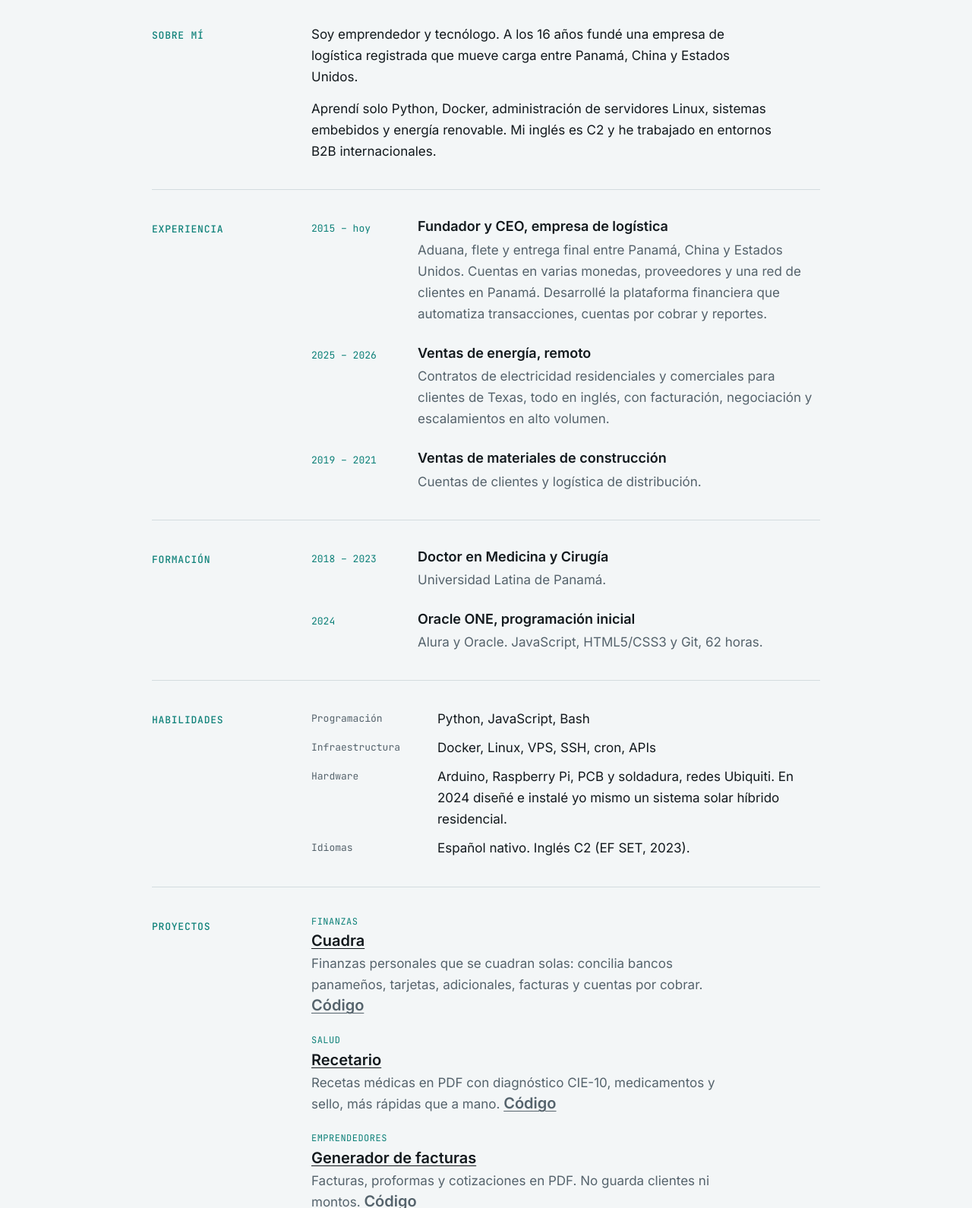
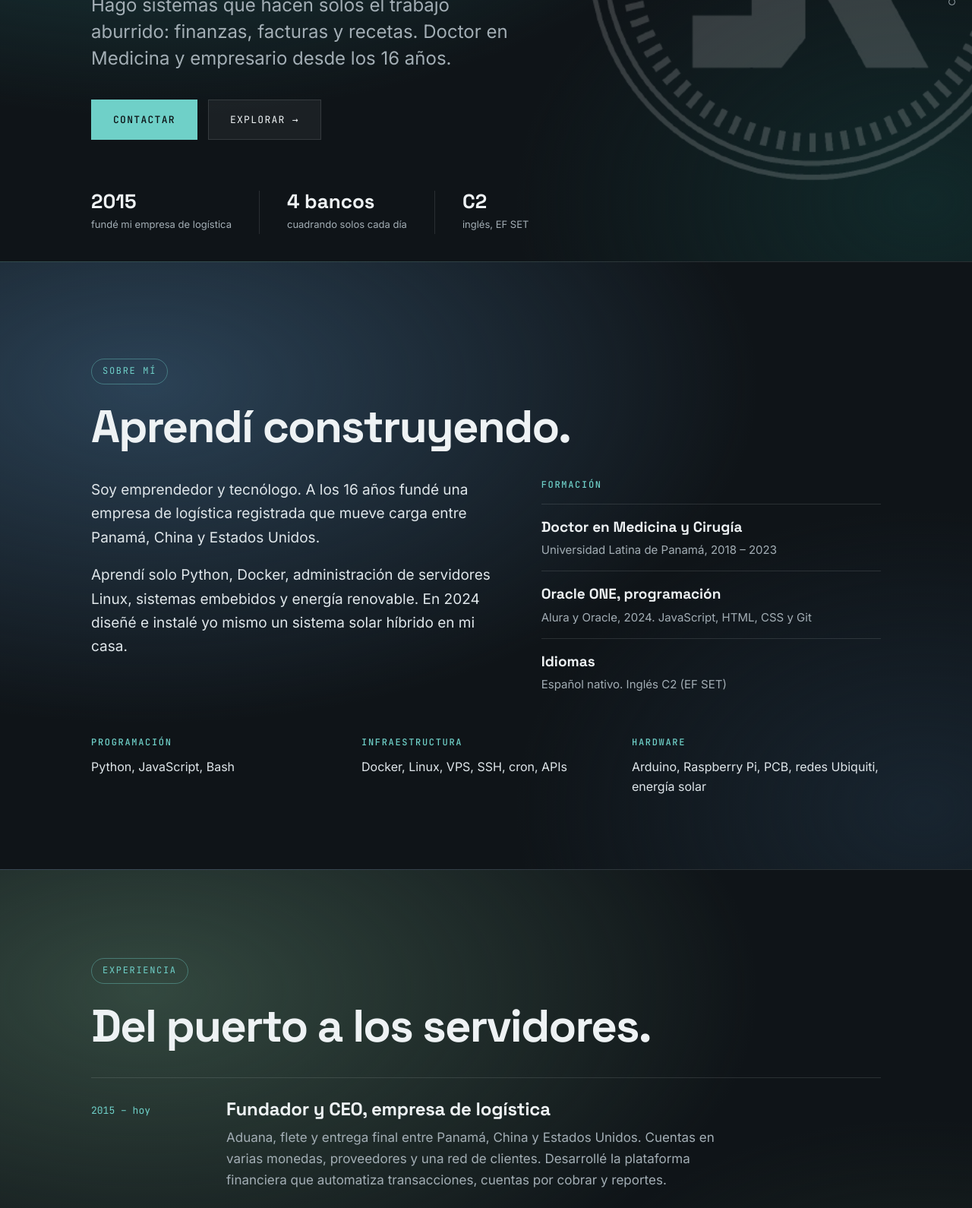
Before and after one commit to KleverBatista-max/KleverBatista-max.github.io, a plain HTML site: page index.html in a window 1280 px wide. Shown: the part 455-2045 px from the top of the page at 76% size. Drawn offline with Linux system fonts and the light colour scheme.

Commit message:
Portada en paneles de pantalla completa, solo oscura

```diff
--- /dev/null
+++ b/assets/home.css
@@ -0,0 +1,100 @@
+/* Portada: paneles de pantalla completa, cada uno con su campo de color; el sello JK es la imagen principal. */
+:root {
+  --bg: #0f1418; --ink: #eef2f4; --mute: #a3aeb5; --line: rgb(238 242 244 / .12);
+  --accent: #6fd0c8; --accent-strong: #19a99f;
+  --f-hero: #1f4a4c; --f-about: #2b4256; --f-exp: #33483f; --f-proj: #4d4038; --f-write: #3a3f55; --f-contact: #3f4a47;
+  --head: "Space Grotesk", "Helvetica Neue", Arial, sans-serif;
+  --body: "Inter", "Helvetica Neue", Arial, sans-serif;
+  --mono: "JetBrains Mono", ui-monospace, Menlo, monospace;
+  color-scheme: dark;
+}
+* { box-sizing: border-box; }
+html { scroll-behavior: smooth; scroll-snap-type: y proximity; }
+body { margin: 0; background: var(--bg); color: var(--ink); font-family: var(--body); font-size: 17px; line-height: 1.65; }
+a { color: inherit; }
+a:focus-visible, button:focus-visible { outline: 2px solid var(--accent); outline-offset: 3px; }
+
+.top { position: fixed; inset: 0 0 auto 0; z-index: 20; height: 64px; display: flex; align-items: center; gap: 28px; padding: 0 max(24px, env(safe-area-inset-left,0px)); background: rgb(15 20 24 / .82); backdrop-filter: blur(10px); border-bottom: 1px solid var(--line); }
+.top .brand { display: flex; align-items: center; gap: 12px; margin-right: auto; text-decoration: none; font-family: var(--head); font-weight: 700; font-size: 20px; letter-spacing: -.01em; }
+.top .brand img { width: 34px; height: 34px; filter: invert(1); }
+.top nav { display: flex; gap: 28px; font-size: 15px; }
+.top nav a { text-decoration: none; color: var(--mute); }
+.top nav a:hover { color: var(--ink); }
+@media (max-width: 720px) { .top nav { display: none; } }
+
+.dots { position: fixed; right: 22px; top: 50%; transform: translateY(-50%); z-index: 20; display: grid; gap: 14px; }
+.dots a { width: 9px; height: 9px; border-radius: 50%; border: 1px solid var(--mute); display: block; }
+.dots a.on { background: var(--accent); border-color: var(--accent); }
+@media (max-width: 720px) { .dots { display: none; } }
+
+.panel { position: relative; min-height: 100svh; scroll-snap-align: start; display: flex; align-items: center; padding: 104px max(24px, env(safe-area-inset-left,0px)) 72px; overflow: hidden; isolation: isolate; border-bottom: 1px solid var(--line);
+  background: radial-gradient(ellipse 90% 80% at 15% 20%, var(--field) 0%, transparent 70%), radial-gradient(ellipse 60% 70% at 95% 90%, color-mix(in srgb, var(--field) 55%, #000) 0%, transparent 70%), var(--bg); }
+.inner { width: 100%; max-width: 1040px; margin: 0 auto; position: relative; z-index: 2; }
+.label { display: inline-block; font-family: var(--mono); font-size: 12px; letter-spacing: .14em; text-transform: uppercase; color: var(--accent); border: 1px solid rgb(111 208 200 / .4); border-radius: 999px; padding: 6px 14px; margin-bottom: 24px; }
+h2 { font-family: var(--head); font-weight: 700; font-size: clamp(34px, 5.5vw, 60px); line-height: 1.05; letter-spacing: -.03em; margin: 0 0 36px; text-wrap: balance; }
+
+/* Hero */
+#inicio { --field: var(--f-hero); }
+#inicio::before { content: ""; position: absolute; right: -8vw; top: 50%; width: min(78vh, 62vw); aspect-ratio: 1; transform: translateY(-50%); background: url("logo.png") center/contain no-repeat; filter: invert(1); opacity: .16; z-index: 0; }
+#inicio h1 { font-family: var(--head); font-weight: 700; font-size: clamp(52px, 10vw, 118px); line-height: .96; letter-spacing: -.045em; margin: 0 0 24px; text-wrap: balance; }
+#inicio h1 span { display: block; color: var(--mute); font-size: .46em; letter-spacing: -.02em; margin-bottom: 6px; }
+.tag { font-size: clamp(19px, 2.4vw, 24px); color: var(--mute); max-width: 24em; margin: 0 0 36px; line-height: 1.45; }
+.btns { display: flex; gap: 14px; flex-wrap: wrap; }
+.btn { font-family: var(--mono); font-size: 13px; letter-spacing: .1em; text-transform: uppercase; text-decoration: none; padding: 15px 28px; border: 1px solid var(--line); background: rgb(238 242 244 / .05); transition: background .2s, border-color .2s; }
+.btn.main { background: var(--accent); color: #0b1215; border-color: var(--accent); font-weight: 500; }
+.btn:hover { border-color: var(--accent); background: rgb(111 208 200 / .12); }
+.btn.main:hover { background: #8adcd5; }
+.facts { position: absolute; left: 0; right: 0; bottom: 36px; z-index: 2; }
+.facts .inner { display: flex; gap: 36px; flex-wrap: wrap; }
+.fact b { display: block; font-family: var(--head); font-size: 26px; line-height: 1.1; }
+.fact span { font-size: 13px; color: var(--mute); }
+.fact + .fact { padding-left: 36px; border-left: 1px solid var(--line); }
+@media (max-width: 720px) { .facts { position: static; margin-top: 40px; } .fact + .fact { padding-left: 24px; } .facts .inner { gap: 24px; } #inicio { align-items: flex-start; } }
+
+#sobre { --field: var(--f-about); }
+#experiencia { --field: var(--f-exp); }
+#proyectos { --field: var(--f-proj); }
+#escritos { --field: var(--f-write); }
+#contacto { --field: var(--f-contact); }
+
+.cols { display: grid; grid-template-columns: 1.2fr 1fr; gap: 56px; }
+@media (max-width: 860px) { .cols { grid-template-columns: 1fr; gap: 32px; } }
+.cols p { font-size: 19px; margin: 0 0 18px; color: #dfe6ea; max-width: 34em; }
+.side h3 { font-family: var(--mono); font-size: 12px; letter-spacing: .14em; text-transform: uppercase; color: var(--accent); margin: 0 0 14px; font-weight: 500; }
+.side div { padding: 14px 0; border-top: 1px solid var(--line); }
+.side b { display: block; font-family: var(--head); font-size: 19px; }
+.side span { color: var(--mute); font-size: 15px; }
+
+.tl { display: grid; gap: 0; }
+.tl .e { display: grid; grid-template-columns: 150px 1fr; gap: 28px; padding: 26px 0; border-top: 1px solid var(--line); }
+.tl .e:last-child { border-bottom: 1px solid var(--line); }
+.tl .w { font-family: var(--mono); font-size: 13px; color: var(--accent); padding-top: 6px; }
+.tl b { font-family: var(--head); font-size: 24px; line-height: 1.25; display: block; letter-spacing: -.01em; }
+.tl p { margin: 8px 0 0; color: var(--mute); max-width: 40em; }
+@media (max-width: 720px) { .tl .e { grid-template-columns: 1fr; gap: 6px; } }
+
+.big { display: grid; }
+.big a.item { display: grid; grid-template-columns: 120px 1fr auto; gap: 24px; align-items: baseline; padding: 26px 0; border-top: 1px solid var(--line); text-decoration: none; transition: padding-left .25s; }
+.big a.item:last-child { border-bottom: 1px solid var(--line); }
+.big a.item:hover { padding-left: 14px; }
+.big a.item:hover .t { color: var(--accent); }
+.big .k { font-family: var(--mono); font-size: 12px; letter-spacing: .12em; color: var(--mute); }
+.big .t { font-family: var(--head); font-weight: 700; font-size: clamp(26px, 3.6vw, 40px); letter-spacing: -.02em; line-height: 1.1; transition: color .2s; }
+.big .d { grid-column: 2; color: var(--mute); max-width: 38em; font-size: 16px; margin-top: -10px; }
+.big .go { font-family: var(--mono); color: var(--accent); }
+@media (max-width: 720px) { .big a.item { grid-template-columns: 1fr; gap: 4px; } .big .d { grid-column: 1; margin-top: 0; } .big .go { display: none; } }
+.code { margin: 22px 0 0; font-family: var(--mono); font-size: 13px; color: var(--mute); }
+.code a { color: var(--accent); }
+
+.skills { display: grid; grid-template-columns: repeat(auto-fit, minmax(210px, 1fr)); gap: 28px; margin-top: 40px; }
+.skills h3 { font-family: var(--mono); font-size: 12px; letter-spacing: .14em; text-transform: uppercase; color: var(--accent); margin: 0 0 8px; font-weight: 500; }
+.skills p { margin: 0; color: #dfe6ea; font-size: 16px; }
+
+.contact { display: grid; gap: 0; max-width: 640px; }
+.contact a, .contact div { display: grid; grid-template-columns: 130px 1fr; gap: 16px; padding: 20px 0; border-top: 1px solid var(--line); text-decoration: none; font-size: 20px; }
+.contact > :last-child { border-bottom: 1px solid var(--line); }
+.contact dt { font-family: var(--mono); font-size: 12px; letter-spacing: .12em; text-transform: uppercase; color: var(--mute); padding-top: 6px; }
+.contact a:hover dd { color: var(--accent); }
+.contact dd { margin: 0; overflow-wrap: anywhere; }
+.foot { margin-top: 56px; font-family: var(--mono); font-size: 12px; color: var(--mute); }
+@media (prefers-reduced-motion: reduce) { html { scroll-behavior: auto; scroll-snap-type: none; } * { transition: none !important; } }
--- a/assets/style.css
+++ b/assets/style.css
@@ -6,10 +6,6 @@
   --body: "Inter", "Helvetica Neue", Arial, sans-serif;
   --mono: "JetBrains Mono", ui-monospace, "SF Mono", Menlo, monospace;
   color-scheme: dark;
-}
-@media (prefers-color-scheme: light) {
-  :root { --paper: #f3f6f7; --raise: #e8eef0; --ink: #12191d; --mute: #55636c; --rule: #d3dcdf; --soft: #e8eef0; --accent: #0e8179; --accent-ink: #ffffff; color-scheme: light; }
-  .seal { filter: none; }
 }
 .seal { filter: invert(1); }
 * { box-sizing: border-box; }
--- a/index.html
+++ b/index.html
@@ -1,67 +1,133 @@
 <!doctype html>
-<html lang="es"><head><meta charset="utf-8"><meta name="viewport" content="width=device-width, initial-scale=1">
+<html lang="es">
+<head>
+<meta charset="utf-8">
+<meta name="viewport" content="width=device-width, initial-scale=1">
 <title>John Batista</title>
 <meta name="description" content="Constructor de sistemas con título de Doctor en Medicina. Apps de finanzas, facturas y recetas, en Panamá.">
 <link rel="icon" type="image/png" href="assets/favicon.png">
 <link rel="preconnect" href="https://fonts.googleapis.com"><link rel="preconnect" href="https://fonts.gstatic.com" crossorigin>
 <link rel="stylesheet" href="https://fonts.googleapis.com/css2?family=Inter:wght@400;500;600&family=Space+Grotesk:wght@500;700&family=JetBrains+Mono:wght@400;500&display=swap">
-<link rel="stylesheet" href="assets/style.css">
+<link rel="stylesheet" href="assets/home.css">
 </head>
-<body><div class="page">
-<div class="bar"><a class="brand" href="./"><img class="seal" src="assets/logo.png" alt="" width="30" height="30">John Batista</a>
-<a href="#experiencia">Experiencia</a><a href="#proyectos">Proyectos</a><a href="blog/">Blog</a><a href="#contacto">Contacto</a></div>
-<header class="hero">
-  <div>
-    <h1>John Batista</h1>
-    <p>Construyo sistemas que hacen solos el trabajo aburrido: finanzas, facturas, recetas. Tengo título de Doctor en Medicina y Cirugía y una empresa de logística desde los 16 años. Vivo en Panamá.</p>
+<body>
+<header class="top">
+  <a class="brand" href="#inicio"><img src="assets/logo.png" alt="" width="34" height="34">John Batista</a>
+  <nav>
+    <a href="#sobre">Sobre mí</a><a href="#experiencia">Experiencia</a><a href="#proyectos">Proyectos</a><a href="#escritos">Escritos</a><a href="#contacto">Contacto</a>
+  </nav>
+</header>
+<div class="dots" aria-hidden="true">
+  <a href="#inicio" class="on"></a><a href="#sobre"></a><a href="#experiencia"></a><a href="#proyectos"></a><a href="#escritos"></a><a href="#contacto"></a>
+</div>
+
+<main>
+<section class="panel" id="inicio">
+  <div class="inner">
+    <span class="label">Constructor de sistemas</span>
+    <h1><span>Hola,</span>soy John Batista</h1>
+    <p class="tag">Hago sistemas que hacen solos el trabajo aburrido: finanzas, facturas y recetas. Doctor en Medicina y empresario desde los 16 años.</p>
+    <div class="btns"><a class="btn main" href="#contacto">Contactar</a><a class="btn" href="#proyectos">Explorar →</a></div>
   </div>
-  <img class="seal" src="assets/logo.png" alt="Sello con las letras J y K" width="200" height="200">
-</header>
+  <div class="facts"><div class="inner">
+    <div class="fact"><b>2015</b><span>fundé mi empresa de logística</span></div>
+    <div class="fact"><b>4 bancos</b><span>cuadrando solos cada día</span></div>
+    <div class="fact"><b>C2</b><span>inglés, EF SET</span></div>
+  </div></div>
+</section>
 
-<section class="row" id="sobre-mi"><h2>Sobre mí</h2><div>
-  <p>Soy emprendedor y tecnólogo. A los 16 años fundé una empresa de logística registrada que mueve carga entre Panamá, China y Estados Unidos.</p>
-  <p>Aprendí solo Python, Docker, administración de servidores Linux, sistemas embebidos y energía renovable. Mi inglés es C2 y he trabajado en entornos B2B internacionales.</p>
-</div></section>
+<section class="panel" id="sobre">
+  <div class="inner">
+    <span class="label">Sobre mí</span>
+    <h2>Aprendí construyendo.</h2>
+    <div class="cols">
+      <div>
+        <p>Soy emprendedor y tecnólogo. A los 16 años fundé una empresa de logística registrada que mueve carga entre Panamá, China y Estados Unidos.</p>
+        <p>Aprendí solo Python, Docker, administración de servidores Linux, sistemas embebidos y energía renovable. En 2024 diseñé e instalé yo mismo un sistema solar híbrido en mi casa.</p>
+      </div>
+      <div class="side">
+        <h3>Formación</h3>
+        <div><b>Doctor en Medicina y Cirugía</b><span>Universidad Latina de Panamá, 2018 – 2023</span></div>
+        <div><b>Oracle ONE, programación</b><span>Alura y Oracle, 2024. JavaScript, HTML, CSS y Git</span></div>
+        <div><b>Idiomas</b><span>Español nativo. Inglés C2 (EF SET)</span></div>
+      </div>
+    </div>
+    <div class="skills">
+      <div><h3>Programación</h3><p>Python, JavaScript, Bash</p></div>
+      <div><h3>Infraestructura</h3><p>Docker, Linux, VPS, SSH, cron, APIs</p></div>
+      <div><h3>Hardware</h3><p>Arduino, Raspberry Pi, PCB, redes Ubiquiti, energía solar</p></div>
+    </div>
+  </div>
+</section>
 
-<section class="row" id="experiencia"><h2>Experiencia</h2><div>
-  <div class="entry"><div class="when">2015 – hoy</div><div><b>Fundador y CEO, empresa de logística</b><span>Aduana, flete y entrega final entre Panamá, China y Estados Unidos. Cuentas en varias monedas, proveedores y una red de clientes en Panamá. Desarrollé la plataforma financiera que automatiza transacciones, cuentas por cobrar y reportes.</span></div></div>
-  <div class="entry"><div class="when">2025 – 2026</div><div><b>Ventas de energía, remoto</b><span>Contratos de electricidad residenciales y comerciales para clientes de Texas, todo en inglés, con facturación, negociación y escalamientos en alto volumen.</span></div></div>
-  <div class="entry"><div class="when">2019 – 2021</div><div><b>Ventas de materiales de construcción</b><span>Cuentas de clientes y logística de distribución.</span></div></div>
-</div></section>
+<section class="panel" id="experiencia">
+  <div class="inner">
+    <span class="label">Experiencia</span>
+    <h2>Del puerto a los servidores.</h2>
+    <div class="tl">
+      <div class="e"><div class="w">2015 – hoy</div><div><b>Fundador y CEO, empresa de logística</b><p>Aduana, flete y entrega final entre Panamá, China y Estados Unidos. Cuentas en varias monedas, proveedores y una red de clientes. Desarrollé la plataforma financiera que automatiza transacciones, cuentas por cobrar y reportes.</p></div></div>
+      <div class="e"><div class="w">2025 – 2026</div><div><b>Ventas de energía, remoto</b><p>Contratos de electricidad para clientes de Texas, todo en inglés, con facturación, negociación y escalamientos en alto volumen.</p></div></div>
+      <div class="e"><div class="w">2019 – 2021</div><div><b>Ventas de materiales de construcción</b><p>Cuentas de clientes y logística de distribución.</p></div></div>
+    </div>
+  </div>
+</section>
 
-<section class="row" id="formacion"><h2>Formación</h2><div>
-  <div class="entry"><div class="when">2018 – 2023</div><div><b>Doctor en Medicina y Cirugía</b><span>Universidad Latina de Panamá.</span></div></div>
-  <div class="entry"><div class="when">2024</div><div><b>Oracle ONE, programación inicial</b><span>Alura y Oracle. JavaScript, HTML5/CSS3 y Git, 62 horas.</span></div></div>
-</div></section>
+<section class="panel" id="proyectos">
+  <div class="inner">
+    <span class="label">Proyectos</span>
+    <h2>Cuatro herramientas, cuatro historias.</h2>
+    <div class="big">
+      <a class="item" href="blog/cuadra.html"><span class="k">FINANZAS</span><span class="t">Cuadra</span><span class="go">→</span><span class="d">Mis cuatro bancos de Panamá cuadrando solos, con tarjetas, facturas y cuentas por cobrar.</span></a>
+      <a class="item" href="blog/recetario.html"><span class="k">SALUD</span><span class="t">Recetario</span><span class="go">→</span><span class="d">Recetas médicas en PDF con diagnóstico CIE-10, más rápidas que a mano.</span></a>
+      <a class="item" href="blog/facturas.html"><span class="k">NEGOCIO</span><span class="t">Generador de facturas</span><span class="go">→</span><span class="d">Facturas, proformas y cotizaciones sin guardar los datos de tus clientes.</span></a>
+      <a class="item" href="blog/scanner.html"><span class="k">UTILIDAD</span><span class="t">Scanner Effect</span><span class="go">→</span><span class="d">Efecto de escáner viejo para cualquier foto o PDF, sin subir nada.</span></a>
+    </div>
+    <p class="code">Código abierto en <a href="https://github.com/KleverBatista-max">github.com/KleverBatista-max</a></p>
+  </div>
+</section>
 
-<section class="row" id="habilidades"><h2>Habilidades</h2><dl class="skills">
-  <div><dt>Programación</dt><dd>Python, JavaScript, Bash</dd></div>
-  <div><dt>Infraestructura</dt><dd>Docker, Linux, VPS, SSH, cron, APIs</dd></div>
-  <div><dt>Hardware</dt><dd>Arduino, Raspberry Pi, PCB y soldadura, redes Ubiquiti. En 2024 diseñé e instalé yo mismo un sistema solar híbrido residencial.</dd></div>
-  <div><dt>Idiomas</dt><dd>Español nativo. Inglés C2 (EF SET, 2023).</dd></div>
-</dl></section>
+<section class="panel" id="escritos">
+  <div class="inner">
+    <span class="label">Escritos</span>
+    <h2>Lo que salió bien y lo que no.</h2>
+    <div class="big">
+      <a class="item" href="blog/memoria.html"><span class="k">NOV 2026</span><span class="t">La memoria compartida</span><span class="go">→</span><span class="d">Cómo le di memoria a mi asistente de IA con archivos de texto.</span></a>
+      <a class="item" href="blog/recetario.html"><span class="k">NOV 2026</span><span class="t">Recetario</span><span class="go">→</span><span class="d">Por qué ningún dato clínico se escribe de memoria.</span></a>
+      <a class="item" href="blog/cuadra.html"><span class="k">NOV 2026</span><span class="t">Cuadra</span><span class="go">→</span><span class="d">Cuatro bancos, una sola cuenta que cuadra.</span></a>
+    </div>
+    <p class="code"><a href="blog/">Ver todos los escritos →</a></p>
+  </div>
+</section>
 
-<section class="row" id="proyectos"><h2>Proyectos</h2><ul class="list">
-  <li><small>FINANZAS</small><a href="blog/cuadra.html">Cuadra</a><span>Finanzas personales que se cuadran solas: concilia bancos panameños, tarjetas, adicionales, facturas y cuentas por cobrar. <a href="https://github.com/KleverBatista-max/cuadra">Código</a></span></li>
-  <li><small>SALUD</small><a href="blog/recetario.html">Recetario</a><span>Recetas médicas en PDF con diagnóstico CIE-10, medicamentos y sello, más rápidas que a mano. <a href="https://github.com/KleverBatista-max/recetario-pdf">Código</a></span></li>
-  <li><small>EMPRENDEDORES</small><a href="blog/facturas.html">Generador de facturas</a><span>Facturas, proformas y cotizaciones en PDF. No guarda clientes ni montos. <a href="https://github.com/KleverBatista-max/generador-facturas">Código</a></span></li>
-  <li><small>UTILIDAD</small><a href="blog/scanner.html">Scanner Effect</a><span>Efecto de escáner viejo para cualquier foto o PDF, sin subir nada. <a href="https://github.com/KleverBatista-max/scanner-effect">Código</a></span></li>
-</ul></section>
+<section class="panel" id="contacto">
+  <div class="inner">
+    <span class="label">Contacto</span>
+    <h2>Hablemos.</h2>
+    <dl class="contact">
+      <a href="mailto:johnkleverbatista@gmail.com"><dt>Correo</dt><dd>johnkleverbatista@gmail.com</dd></a>
+      <a href="tel:+50767145233"><dt>Teléfono</dt><dd>+507 6714-5233</dd></a>
+      <a href="https://github.com/KleverBatista-max"><dt>GitHub</dt><dd>KleverBatista-max</dd></a>
+      <div><dt>Ubicación</dt><dd>Ciudad de Panamá</dd></div>
+    </dl>
+    <p class="foot">© 2026 John Batista</p>
+  </div>
+</section>
+</main>
 
-<section class="row" id="blog"><h2>Escritos</h2><ul class="list">
-  <li><small>NOVIEMBRE 2026</small><a href="blog/memoria.html">La memoria compartida</a><span>Cómo le di memoria a mi asistente de IA con archivos de texto, y por qué sirve con cualquier otro.</span></li>
-  <li><small>NOVIEMBRE 2026</small><a href="blog/recetario.html">Recetario</a><span>Una receta médica que se completa casi sola, y por qué ningún dato clínico se escribe de memoria.</span></li>
-  <li><small>NOVIEMBRE 2026</small><a href="blog/cuadra.html">Cuadra</a><span>Cómo conecté cuatro bancos de Panamá en un solo cuadre diario.</span></li>
-  <li><small>NOVIEMBRE 2026</small><a href="blog/facturas.html">Generador de facturas</a><span>Una factura sin rastro de tus clientes en ningún servidor.</span></li>
-  <li><small>NOVIEMBRE 2026</small><a href="blog/scanner.html">Scanner Effect</a><span>Un filtro de escáner viejo que corre entero en tu navegador.</span></li>
-</ul></section>
-
-<section class="row" id="contacto"><h2>Contacto</h2><dl class="contact">
-  <div><dt>Correo</dt><dd><a href="mailto:johnkleverbatista@gmail.com">johnkleverbatista@gmail.com</a></dd></div>
-  <div><dt>Teléfono</dt><dd><a href="tel:+50767145233">+507 6714-5233</a></dd></div>
-  <div><dt>GitHub</dt><dd><a href="https://github.com/KleverBatista-max">KleverBatista-max</a></dd></div>
-  <div><dt>Ubicación</dt><dd>Ciudad de Panamá</dd></div>
-</dl></section>
-
-<div class="foot"><span>© 2026 John Batista</span><span>Panamá</span></div>
-</div></body></html>
+<script>
+(function () {
+  var dots = document.querySelectorAll('.dots a');
+  var panels = document.querySelectorAll('.panel');
+  if (!('IntersectionObserver' in window)) return;
+  var io = new IntersectionObserver(function (es) {
+    es.forEach(function (e) {
+      if (e.isIntersecting) {
+        dots.forEach(function (d) { d.classList.toggle('on', d.getAttribute('href') === '#' + e.target.id); });
+      }
+    });
+  }, { threshold: 0.5 });
+  panels.forEach(function (p) { io.observe(p); });
+})();
+</script>
+</body>
+</html>
```
